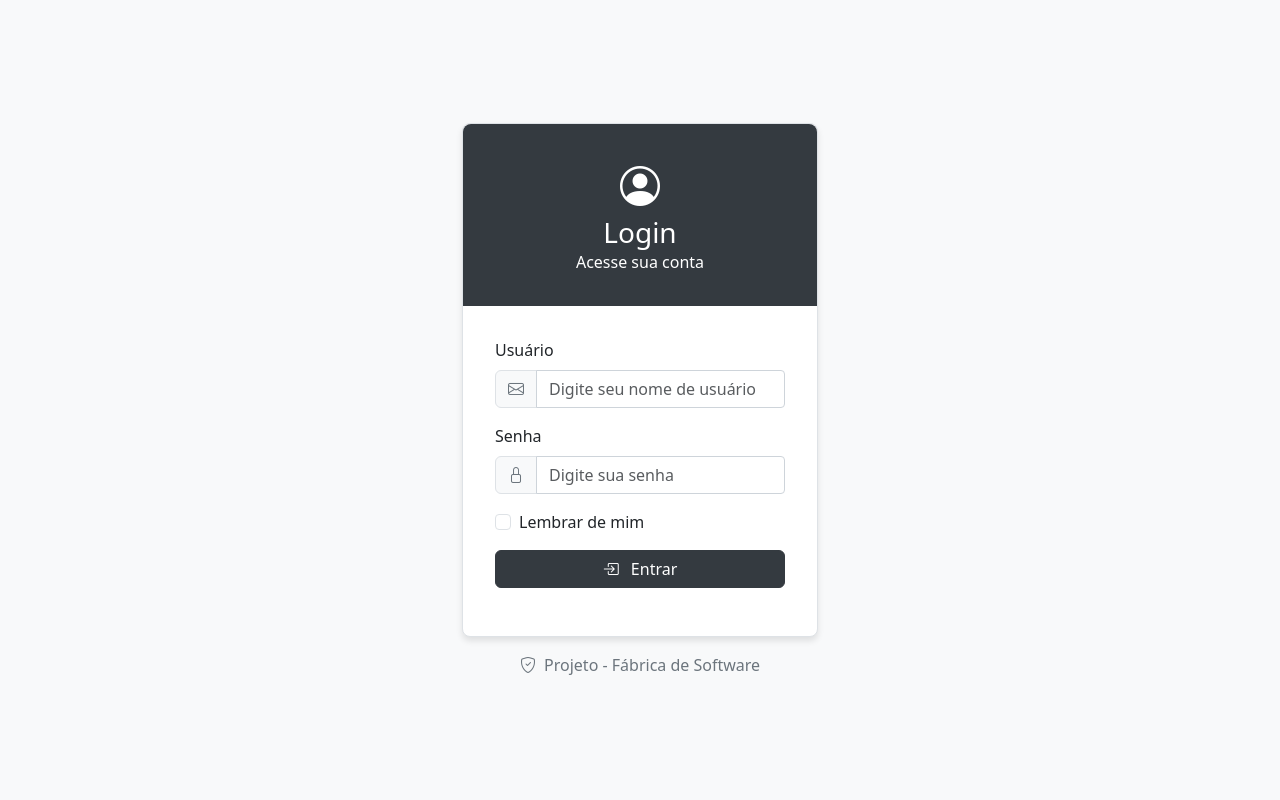
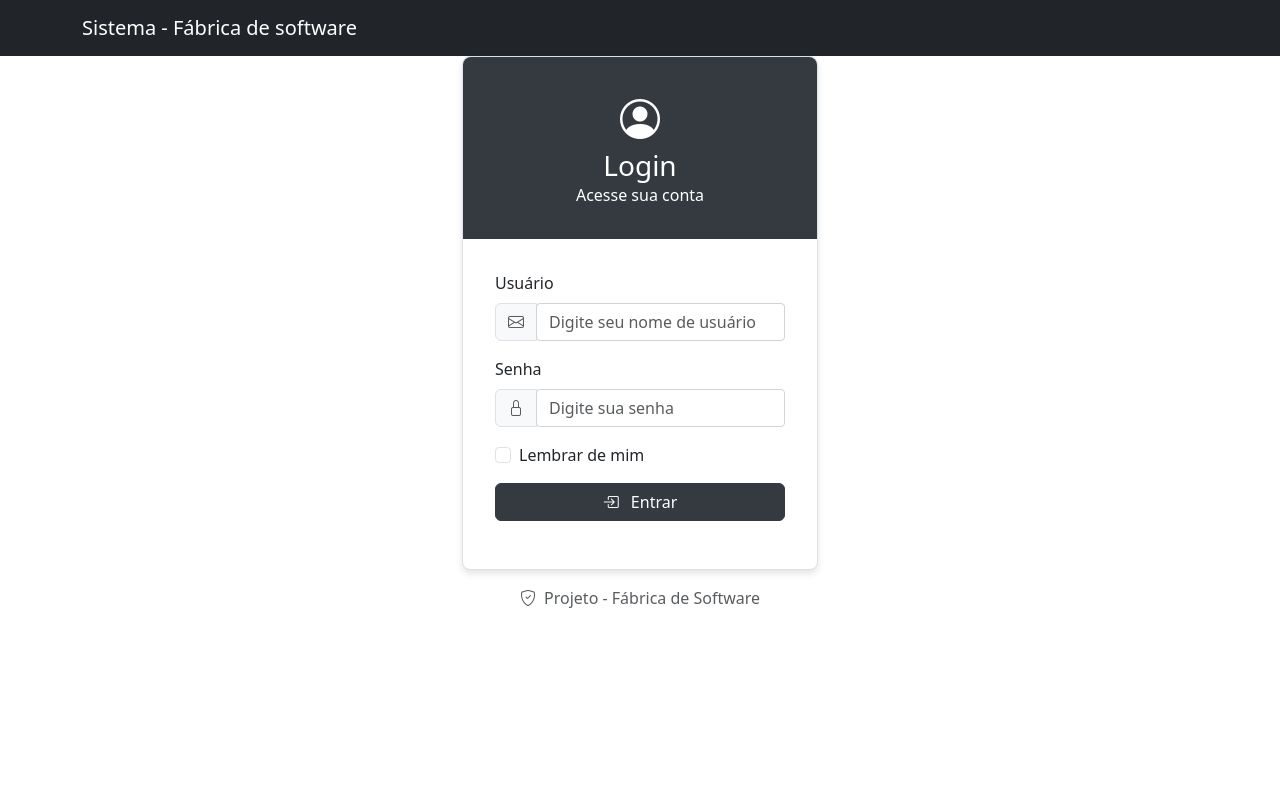
Before and after one commit to fic-fabrica-de-software/projeto-pessoal-hemk, a Django app: page / in a window 1280 px wide. Run offline with Django 5.2, Linux system fonts and the light colour scheme.

Commit message:
att login e listagem quase funcionais

```diff
--- /dev/null
+++ b/crud_django/app/templates/usuarios/base.html
@@ -0,0 +1,30 @@
+<!doctype html>
+<html lang="en">
+
+<head>
+    <meta charset="utf-8">
+    <meta name="viewport" content="width=device-width, initial-scale=1">
+    <title>Usuários</title>
+    <link href="https://cdn.jsdelivr.net/npm/bootstrap@5.3.3/dist/css/bootstrap.min.css" rel="stylesheet"
+        integrity="sha384-QWTKZyjpPEjISv5WaRU9OFeRpok6YctnYmDr5pNlyT2bRjXh0JMhjY6hW+ALEwIH" crossorigin="anonymous">
+    <link rel="stylesheet" href="https://cdn.jsdelivr.net/npm/bootstrap-icons@1.11.3/font/bootstrap-icons.min.css">
+</head>
+
+<body>
+
+    <nav class="navbar navbar-dark bg-dark">
+        <div class="container-md">
+            <a class="navbar-brand" href="{% url 'home' %}"> Sistema - Fábrica de software </a>
+        </div>
+    </nav>
+    {% block conteudo%}
+
+    {% endblock %}
+
+
+    <script src="https://cdn.jsdelivr.net/npm/bootstrap@5.3.3/dist/js/bootstrap.bundle.min.js"
+        integrity="sha384-YvpcrYf0tY3lHB60NNkmXc5s9fDVZLESaAA55NDzOxhy9GkcIdslK1eN7N6jIeHz"
+        crossorigin="anonymous"></script>
+</body>
+
+</html>
--- a/crud_django/app/templates/usuarios/home.html
+++ /dev/null
@@ -1,140 +0,0 @@
-<!doctype html>
-<html lang="pt-BR">
-
-<head>
-    <meta charset="utf-8">
-    <meta name="viewport" content="width=device-width, initial-scale=1">
-    <title>Login</title>
-    <link href="https://cdn.jsdelivr.net/npm/bootstrap@5.3.3/dist/css/bootstrap.min.css" rel="stylesheet" integrity="sha384-QWTKZyjpPEjISv5WaRU9OFeRpok6YctnYmDr5pNlyT2bRjXh0JMhjY6hW+ALEwIH" crossorigin="anonymous">
-    <link rel="stylesheet" href="https://cdn.jsdelivr.net/npm/bootstrap-icons@1.11.3/font/bootstrap-icons.min.css">
-    <style>
-        body {
-            background-color: #f8f9fa;
-            min-height: 100vh;
-            display: flex;
-            align-items: center;
-        }
-
-        .login-card {
-            background-color: white;
-            border: 1px solid #dee2e6;
-            border-radius: 8px;
-            box-shadow: 0 4px 6px rgba(0, 0, 0, 0.1);
-        }
-
-        .login-header {
-            background-color: #343a40;
-            color: white;
-            padding: 2rem;
-            text-align: center;
-            border-radius: 8px 8px 0 0;
-        }
-
-        .login-body {
-            padding: 2rem;
-        }
-
-        .form-control {
-            border: 1px solid #ced4da;
-            border-radius: 4px;
-        }
-
-        .form-control:focus {
-            border-color: #6c757d;
-            box-shadow: 0 0 0 0.2rem rgba(108, 117, 125, 0.25);
-        }
-
-        .btn-login {
-            background-color: #343a40;
-            border-color: #343a40;
-            color: white;
-        }
-
-        .btn-login:hover {
-            background-color: #23272b;
-            border-color: #1d2124;
-            color: white;
-        }
-
-        .text-muted {
-            color: #6c757d !important;
-        }
-
-        .link-dark {
-            color: #343a40;
-            text-decoration: none;
-        }
-
-        .link-dark:hover {
-            color: #23272b;
-            text-decoration: underline;
-        }
-    </style>
-</head>
-
-<body>
-    <div class="container">
-        <div class="row justify-content-center">
-            <div class="col-md-6 col-lg-4">
-                <div class="card login-card">
-                    <div class="login-header">
-                        <i class="bi bi-person-circle fs-1 mb-3"></i>
-                        <h3 class="mb-0">Login</h3>
-                        <p class="mb-0">Acesse sua conta</p>
-                    </div>
-
-                    <div class="login-body">
-                        <form action="{% url 'listagem_usuarios' %}" method="post">
-                            {% csrf_token %}
-                            <div class="mb-3">
-                                <label for="nome" class="form-label">Usuário</label>
-                                <div class="input-group">
-                                    <span class="input-group-text bg-light">
-                                        <i class="bi bi-envelope text-muted"></i>
-                                    </span>
-                                    <input type="text" name="nome" class="form-control" id="nome" placeholder="Digite seu nome de usuário" required>
-                                </div>
-                            </div>
-
-                            <div class="mb-3">
-                                <label for="senha" class="form-label">Senha</label>
-                                <div class="input-group">
-                                    <span class="input-group-text bg-light">
-                                        <i class="bi bi-lock text-muted"></i>
-                                    </span>
-                                    <input type="password" name="senha" class="form-control" id="senha" placeholder="Digite sua senha" required>
-                                </div>
-                            </div>
-
-                            <div class="mb-3 form-check">
-                                <input type="checkbox" name="lembrar" value="1" class="form-check-input" id="lembrar">
-                                <label class="form-check-label" for="lembrar">
-                                    Lembrar de mim
-                                </label>
-                            </div>
-
-                            <div class="d-grid mb-3">
-                                <button type="submit" class="btn btn-login" name="login">
-                                    <i class="bi bi-box-arrow-in-right me-2"></i>
-                                    Entrar
-                                </button>
-                            </div>
-                        </form>
-
-                    </div>
-                </div>
-
-                <div class="text-center mt-3">
-                    <p class="text-muted mb-0">
-                        <i class="bi bi-shield-check me-1"></i>
-                        Projeto - Fábrica de Software
-                    </p>
-                </div>
-            </div>
-        </div>
-    </div>
-
-    <script src="https://cdn.jsdelivr.net/npm/bootstrap@5.3.3/dist/js/bootstrap.bundle.min.js" integrity="sha384-YvpcrYf0tY3lHB60NNkmXc5s9fDVZLESaAA55NDzOxhy9GkcIdslK1eN7N6jIeHz" crossorigin="anonymous"></script>
-</body>
-
-</html>
--- /dev/null
+++ b/crud_django/app/templates/usuarios/login.html
@@ -0,0 +1,63 @@
+{% extends 'usuarios/base.html' %}
+{% block conteudo %}
+<div class="container">
+    <div class="row justify-content-center">
+        <div class="col-md-6 col-lg-4">
+            <div class="card login-card" style="background-color: white;border: 1px solid #dee2e6;border-radius: 8px;box-shadow: 0 4px 6px rgba(0, 0, 0, 0.1);">
+                <div class="login-header" style="background-color: #343a40;color: white;padding: 2rem;text-align: center;border-radius: 8px 8px 0 0;">
+                    <i class="bi bi-person-circle fs-1 mb-3"></i>
+                    <h3 class="mb-0">Login</h3>
+                    <p class="mb-0">Acesse sua conta</p>
+                </div>
+
+                <div class="login-body" style="padding: 2rem;">
+                    <form action="{% url 'listagem_usuarios' %}" method="post">
+                        {% csrf_token %}
+                        <div class="mb-3">
+                            <label for="nome" class="form-label">Usuário</label>
+                            <div class="input-group">
+                                <span class="input-group-text bg-light">
+                                    <i class="bi bi-envelope text-muted"></i>
+                                </span>
+                                <input type="text" name="nome" class="form-control" style="border: 1px solid #ced4da;border-radius: 4px;" id="nome" placeholder="Digite seu nome de usuário" required>
+                            </div>
+                        </div>
+
+                        <div class="mb-3">
+                            <label for="senha" class="form-label">Senha</label>
+                            <div class="input-group">
+                                <span class="input-group-text bg-light">
+                                    <i class="bi bi-lock text-muted"></i>
+                                </span>
+                                <input type="password" name="senha" class="form-control" style="border: 1px solid #ced4da;border-radius: 4px;" id="senha" placeholder="Digite sua senha" required>
+                            </div>
+                        </div>
+
+                        <div class="mb-3 form-check">
+                            <input type="checkbox" name="lembrar" value="1" class="form-check-input" id="lembrar">
+                            <label class="form-check-label" for="lembrar">
+                                Lembrar de mim
+                            </label>
+                        </div>
+
+                        <div class="d-grid mb-3">
+                            <button type="submit" class="btn btn-login" style="background-color: #343a40;border-color: #343a40;color: white;" name="login">
+                                <i class="bi bi-box-arrow-in-right me-2"></i>
+                                Entrar
+                            </button>
+                        </div>
+                    </form>
+
+                </div>
+            </div>
+
+            <div class="text-center mt-3">
+                <p class="text-muted mb-0">
+                    <i class="bi bi-shield-check me-1"></i>
+                    Projeto - Fábrica de Software
+                </p>
+            </div>
+        </div>
+    </div>
+</div>
+{% endblock %}
--- a/crud_django/app/views.py
+++ b/crud_django/app/views.py
@@ -1,21 +1,21 @@
-from django.shortcuts import render
+from django.shortcuts import render, redirect
 from .models import Usuario
 
-# Create your views here.
 def home(request):
-    return render(request, 'usuarios/home.html')
+    return render(request, 'usuarios/login.html')
 
-def usuarios(request):
-    # Salvar dados do usuários para banco de dados
-    novo_usuario = Usuario()
-    novo_usuario.nome = request.POST.get('nome')
-    novo_usuario.senha = request.POST.get('senha')
-    novo_usuario.save
+def cadastrar_usuario(request):
+    if request.method == 'POST':
+        novo_usuario = Usuario()
+        novo_usuario.nome = request.POST.get('nome')
+        novo_usuario.senha = request.POST.get('senha')
+        novo_usuario.save()
+        return redirect('listagem_usuarios')
+    return redirect('home') # Redireciona para a página de login se for GET
 
-    # Exibir usuários cadastrados
-    usuarios = {
-        'usuarios': Usuario.objects.all()
+def listagem_usuarios(request):
+    usuarios_cadastrados = Usuario.objects.all()
+    contexto = {
+        'usuarios': usuarios_cadastrados
     }
-
-    # Retornar os dados
-    return render(request, 'usuarios/usuarios.html', usuarios)
+    return render(request, 'usuarios/usuarios.html', contexto)
--- a/crud_django/crud_django/urls.py
+++ b/crud_django/crud_django/urls.py
@@ -1,11 +1,8 @@
-
 from django.urls import path
 from app import views
 
 urlpatterns = [
-    # rota, view responsável, nome referência
-    # site.com/ path
-    path('', views.home, name='home'),
-    # site.com/usuarios
-    path('usuarios/', views.usuarios, name='listagem_usuarios')
+    path("", views.home, name="home"),
+    path("cadastrar_usuario/", views.cadastrar_usuario, name="cadastrar_usuario"),
+    path("usuarios/", views.listagem_usuarios, name="listagem_usuarios"),
 ]
```
Also changed, not shown: crud_django/app/templates/usuarios/usuarios.html (+3 -28 lines), crud_django/db.sqlite3.
